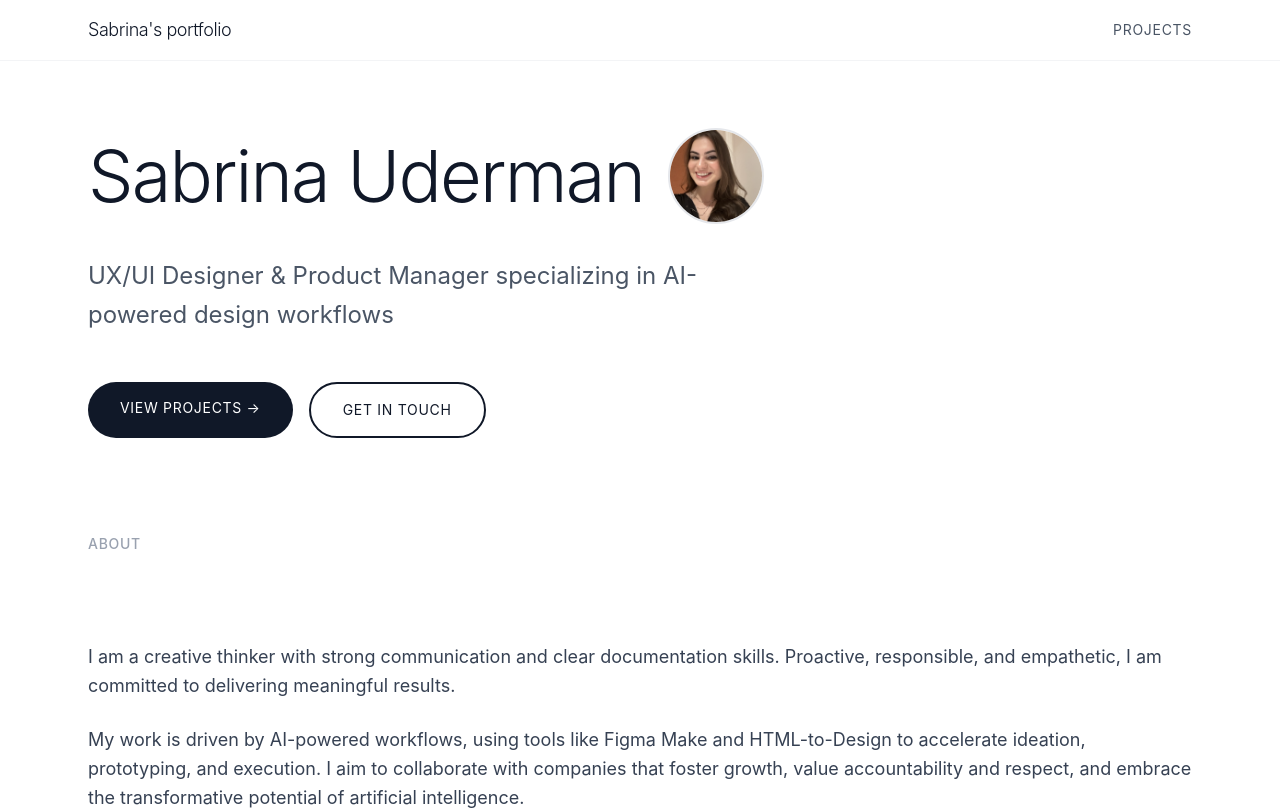
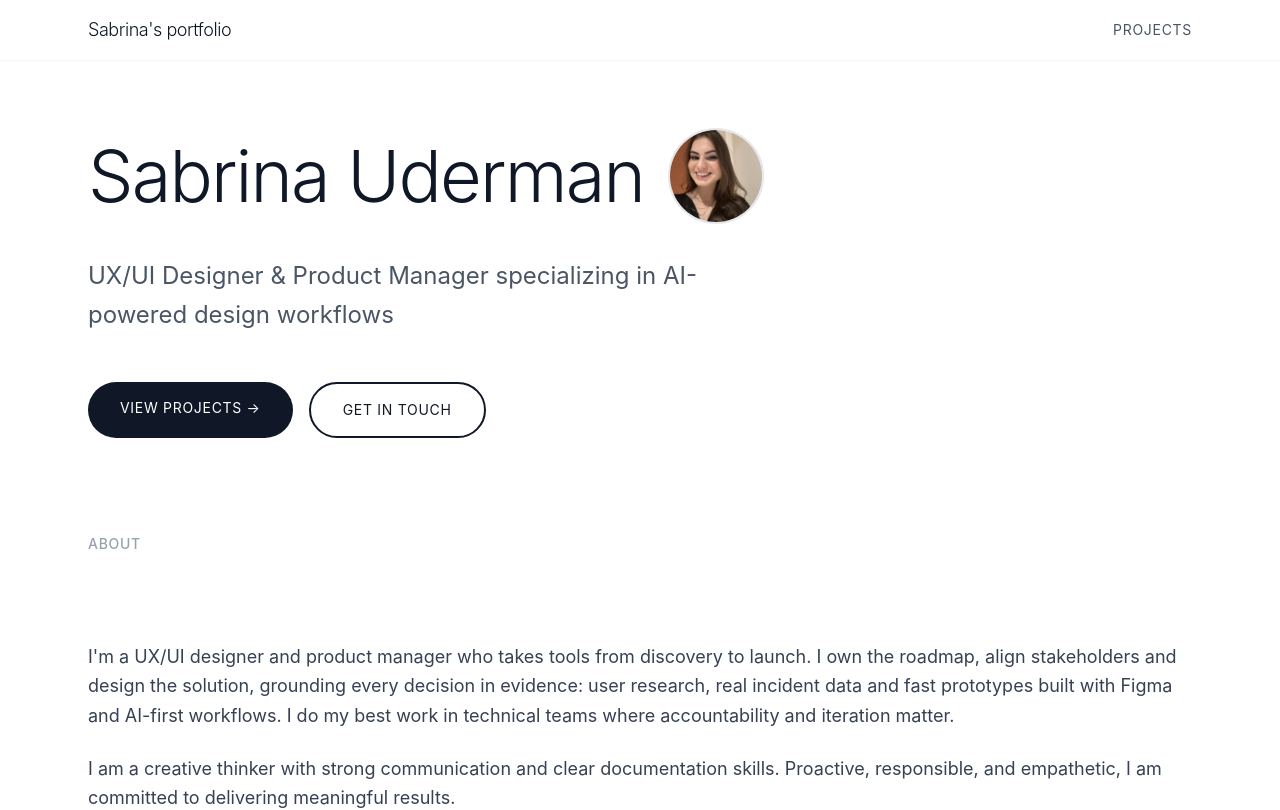
Before and after one commit to sabrinauderman/portfolio, a React (Vite) app: page / in a window 1280 px wide. Shown: the top 810 px of the page. Built offline with nearby package versions, Linux system fonts and the light colour scheme.

Commit message:
Add product-focused intro to About section
Co-Authored-By: Claude Opus 5.5 <noreply@anthropic.com>
Claude-Session: https://claude.ai/code/session_01JyPkCVaD7Y1XA743XSCwrJ

```diff
--- a/src/app/pages/HomePage.tsx
+++ b/src/app/pages/HomePage.tsx
@@ -72,6 +72,14 @@ export function HomePage() {
             </h2>
           </div>
           <div className="space-y-6">
+            <p className="text-lg text-gray-700 leading-relaxed">
+              I&apos;m a UX/UI designer and product manager who takes tools
+              from discovery to launch. I own the roadmap, align stakeholders
+              and design the solution, grounding every decision in evidence:
+              user research, real incident data and fast prototypes built with
+              Figma and AI-first workflows. I do my best work in technical teams
+              where accountability and iteration matter.
+            </p>
             <p className="text-lg text-gray-700 leading-relaxed">
               I am a creative thinker with strong communication and clear
               documentation skills. Proactive, responsible, and empathetic, I am
```
